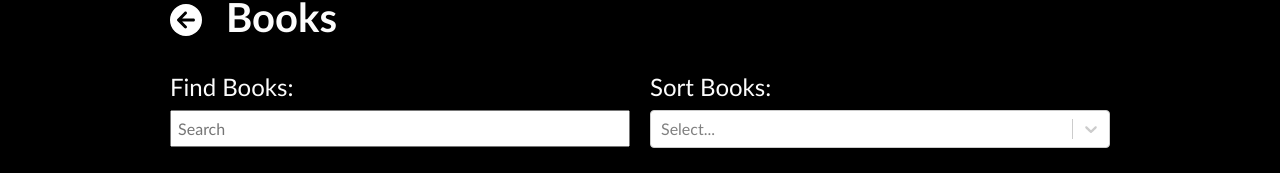
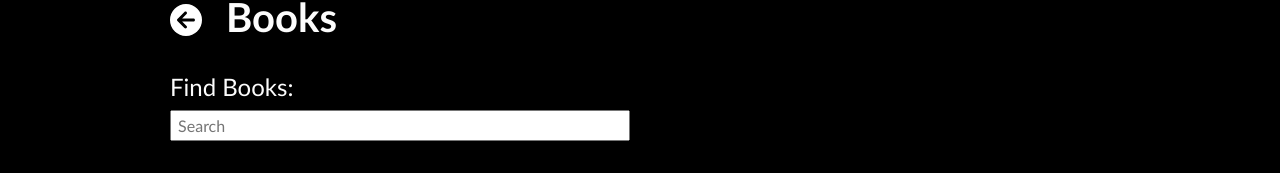
Before and after one commit to johndecarlo/swe-632-app, a React (Create React App) app: page /category/books in a window 1280 px wide. Shown: the part 223-396 px from the top of the page. Built offline with nearby package versions, Linux system fonts and the light colour scheme.

Commit message:
removing sort

```diff
--- a/src/routes/category/index.js
+++ b/src/routes/category/index.js
@@ -83,8 +83,6 @@ const Category = () => {
           />
         </div>
         <div className="flex-child">
-          <h4>Sort {categoryTitle}:</h4>
-          <Select style={myComponentStyle} options={options} />
         </div>
       </div>
       <div className="categories">
```
